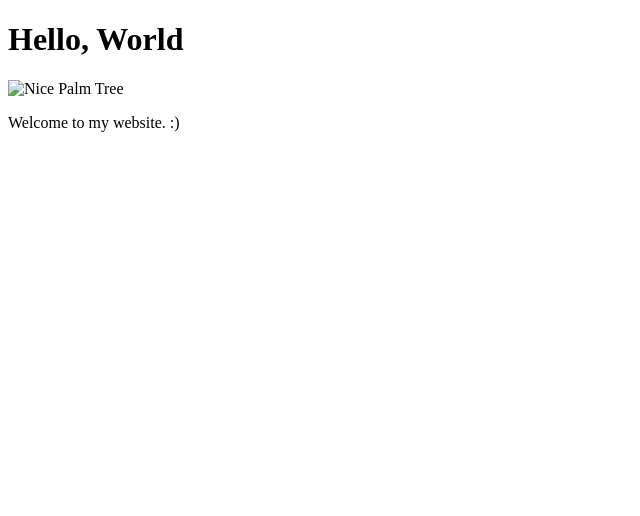
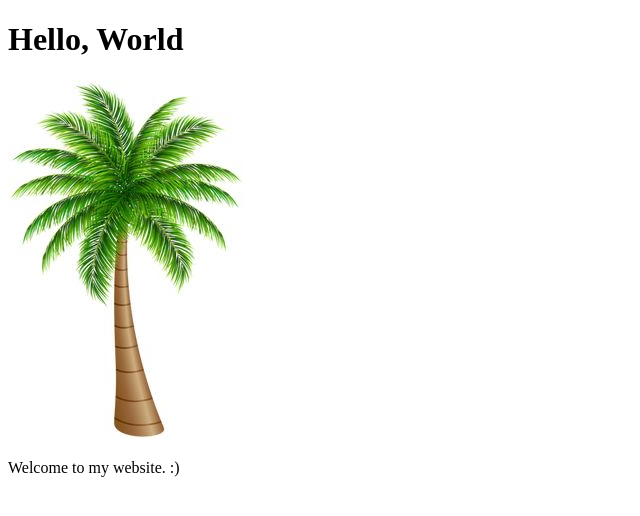
Before and after one commit to imSpewds/First-Project, a plain HTML site: page index.html in a window 1280 px wide. Shown: the whole page, without its empty margins (0-640 px from the left). Drawn offline with Linux system fonts and the light colour scheme.

Commit message:
Update index.html

```diff
--- a/index.html
+++ b/index.html
@@ -5,7 +5,7 @@
   </head>
   <body> <!-- code for what shows up in the page -->
    <h1>Hello, World</h1> <!-- main heading. larger numbers like h2 are for sub headings -->
-    <img src="tree.jfif" alt="Nice Palm Tree"> <!-- src and alt are attributes. alt will be read to users with impaired vision -->
+    <img src="tree.jpg" alt="Nice Palm Tree"> <!-- src and alt are attributes. alt will be read to users with impaired vision -->
     <p> <!-- p tag for paragraphs -->
       Welcome to my website. :)
     </p>
```
